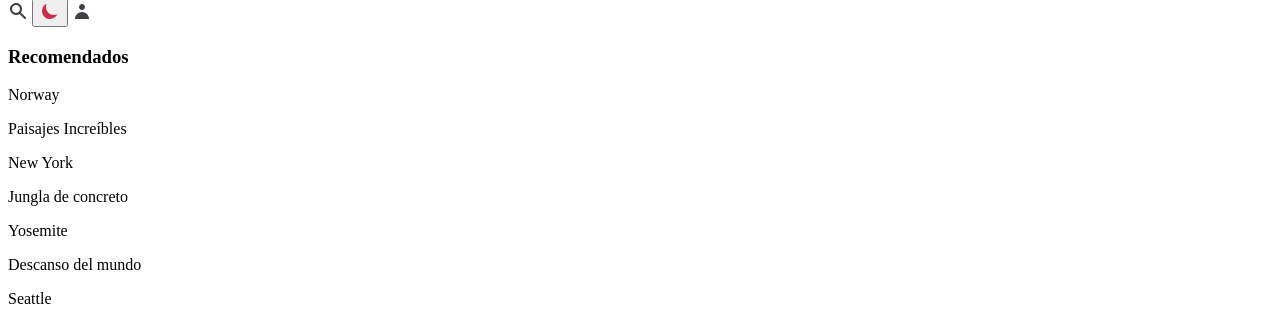
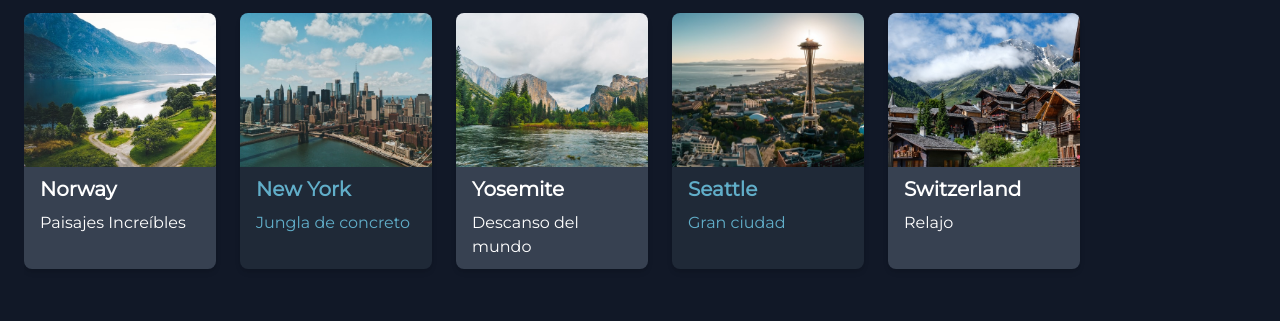
Before and after one commit to Goranjose/platzi-travel, a website: page public/index.html in a window 1280 px wide. Shown: the part 87-408 px from the top of the page. Drawn offline with Linux system fonts and the light colour scheme; the site is published under a folder, as on GitHub Pages, so addresses that start at the root find nothing.

Commit message:
commit 2.6

```diff
--- a/public/index.html
+++ b/public/index.html
@@ -4,7 +4,7 @@
     <meta charset="UTF-8" />
     <meta http-equiv="X-UA-Compatible" content="IE=edge" />
     <meta name="viewport" content="width=device-width, initial-scale=1.0" />
-    <link href="/public/css/tailwind.css" rel="stylesheet" />
+    <link href="./css/tailwind.css" rel="stylesheet" />
     <link rel="preconnect" href="https://fonts.googleapis.com" />
     <link rel="preconnect" href="https://fonts.gstatic.com" crossorigin />
     <link
```
